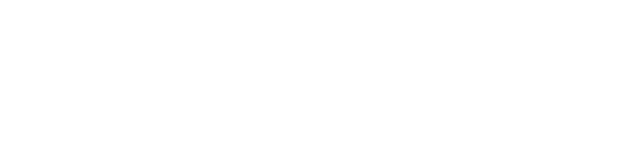
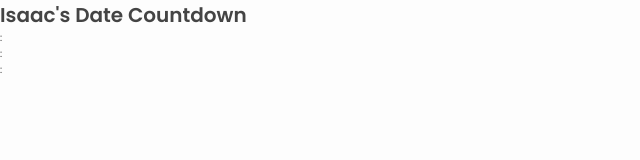
Before and after one commit to Kyptdin/Countdown-IP, a plain HTML site: page index.html in a window 1280 px wide. Shown: the whole page, without its empty margins (0-640 px from the left). Drawn offline with Linux system fonts and the light colour scheme.

Commit message:
Skeleton
I created some structure for the timer display

```diff
--- a/index.html
+++ b/index.html
@@ -4,10 +4,34 @@
     <meta charset="UTF-8" />
     <meta http-equiv="X-UA-Compatible" content="IE=edge" />
     <meta name="viewport" content="width=device-width, initial-scale=1.0" />
+    <!-- Stylesheet -->
     <link rel="stylesheet" href="style.css" />
+    <!-- Font -->
+    <link
+      href="https://fonts.googleapis.com/css?family=Poppins:400,500,600&display=swap"
+      rel="stylesheet"
+    />
     <title>Document</title>
   </head>
   <body>
+    <h1 class="heading-primary">Isaac's Date Countdown</h1>
+    <div class="count-down-clock">
+      <div class="count-down-clock-item">
+        <!-- Days -->
+      </div>
+      <div class="count-down-clock-point">:</div>
+      <div class="count-down-clock-item">
+        <!-- Hours -->
+      </div>
+      <div class="count-down-clock-point">:</div>
+      <div class="count-down-clock-item">
+        <!-- Minutes -->
+      </div>
+      <div class="count-down-clock-point">:</div>
+      <div class="count-down-clock-item">
+        <!-- Seconds -->
+      </div>
+    </div>
     <script src="script.js"></script>
   </body>
 </html>
--- a/style.css
+++ b/style.css
@@ -1,5 +1,17 @@
-@import url("https://fonts.googleapis.com/css2?family=Caveat&family=Noto+Sans:wght@400;500;600;700;800;900&family=Share+Tech+Mono&display=swap");
+* {
+  margin: 0;
+  padding: 0;
+  box-sizing: inherit;
+}
 
-h1 {
-  font-family: "Noto Sans", sans-serif;
+html {
+  font-size: 62.5%;
+  box-sizing: border-box;
 }
+
+body {
+  font-family: "Poppins", sans-serif;
+  color: #444;
+  background-color: #fdfdfd;
+  height: 100vh;
+}
```
